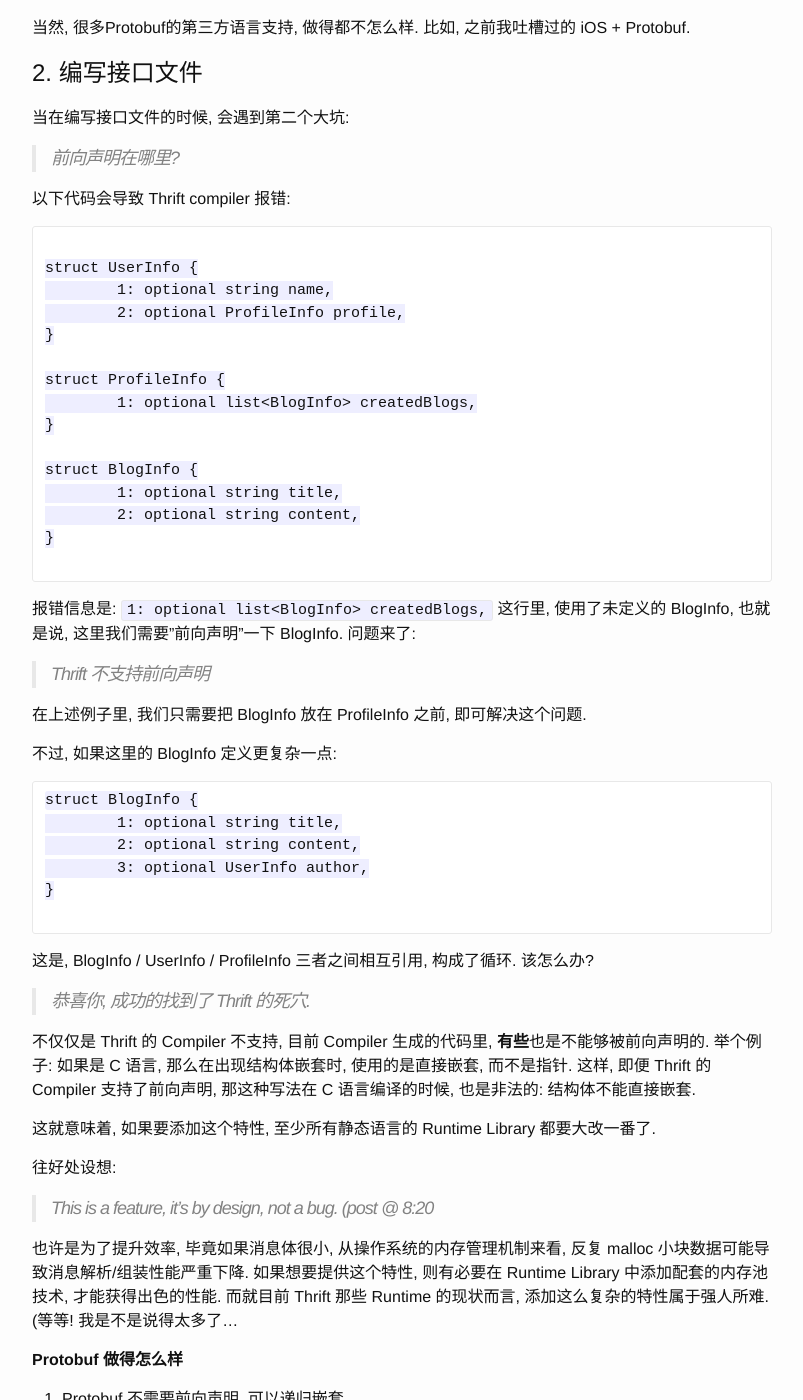
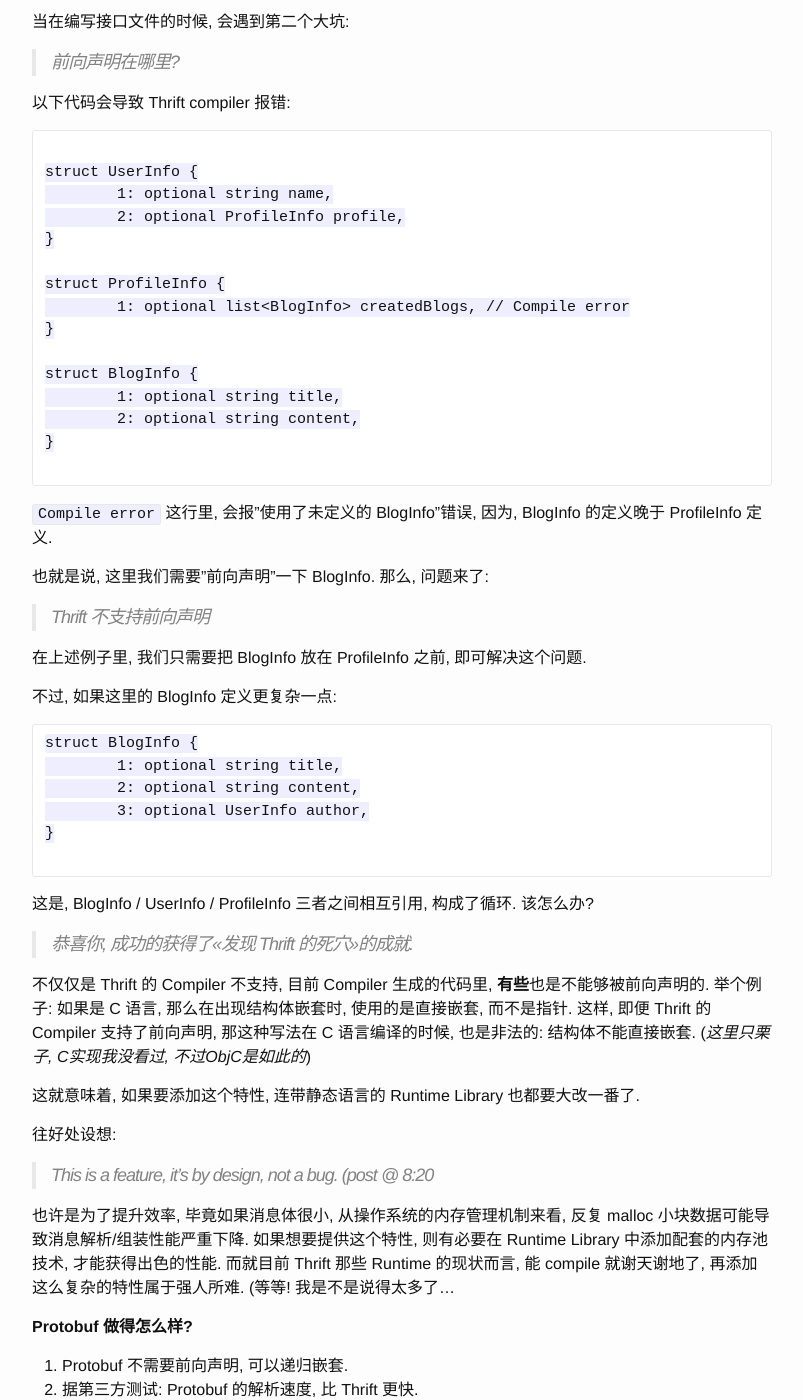
Before and after one commit to semicircle/semicircle.github.io, a Jekyll site: the page built from _posts/2015-01-19-thrift-get-away-from-pitfalls.markdown, in a window 1280 px wide and 1400 px high, scrolled down 1959 px. Shown: the whole window, without its empty margins (238-1041 px from the left). Built offline with Jekyll 4.4.1, drawn with Linux system fonts in a browser that asks for light colours; Markdown is read by kramdown in place of the engine named in the settings; some of the changed text lies outside the part shown.

Commit message:
the thrift article fixes

````diff
--- a/_posts/2015-01-19-thrift-get-away-from-pitfalls.markdown
+++ b/_posts/2015-01-19-thrift-get-away-from-pitfalls.markdown
@@ -6,29 +6,31 @@ comments: true
 categories: thrift protobuf iOS ruby
 ---
 
-# 什么是 Thrift
+####  什么是 Thrift
 
 > 也不知道谁规定的, 当写一篇技术分享博客的时候, 第一个大标题必须是"什么是XXX".
 
 The Apache Thrift software framework, for scalable cross-language services development, combines a software stack with a code generation engine to build services that work efficiently and seamlessly between C++, Java, Python, PHP, Ruby, Erlang, Perl, Haskell, C#, Cocoa, JavaScript, Node.js, Smalltalk, OCaml and Delphi and other languages.
 
-# 什么是爬坑行
+####  什么是爬坑行
 
 就是趟应用一个新技术时遇到的各种坑. Common pitfalls 用英文的话.
 
-# 时空座标
+####  时空座标
 
 既然是 爬坑, 那就具有一定的攻击性, 所以, 锁定座标很重要.
 
-### 软件版本
+**软件版本**
+
 1. thrift 0.9.2
 2. Mac OSX 10.9.X ~ 10.10.2
 
-### 时间区间
+**时间区间**
+
 2013.11.28 ~ 2015.2.3
 
 ---
-# 爬坑正式开始
+*那么前戏结束, 爬坑正式开始*
 
 # 1. 安装
 
@@ -79,7 +80,7 @@ Protobuf 面临相似的问题, 不过要简单许多: 只有3种语言, 运行
 
 Protobuf 不愧为 Google 主导的项目, 在 Mac 上编译, 测试, 不会有任何问题.
 
-当然, 很多Protobuf的第三方语言支持, 做得都不怎么样. 比如, 之前我吐槽过的 iOS + Protobuf.
+当然, 很多 Protobuf 的第三方语言支持, 做得都不怎么样. 比如, 之前我吐槽过的 iOS + Protobuf.
 
 # 2. 编写接口文件
 
@@ -97,7 +98,7 @@ struct UserInfo {
 }
 
 struct ProfileInfo {
-	1: optional list<BlogInfo> createdBlogs,
+	1: optional list<BlogInfo> createdBlogs, // Compile error
 }
 
 struct BlogInfo {
@@ -107,7 +108,9 @@ struct BlogInfo {
 
 ```
 
-报错信息是: `1: optional list<BlogInfo> createdBlogs,` 这行里, 使用了未定义的 BlogInfo, 也就是说, 这里我们需要"前向声明"一下 BlogInfo. 问题来了:
+`Compile error` 这行里, 会报"使用了未定义的 BlogInfo"错误, 因为, BlogInfo 的定义晚于 ProfileInfo 定义.
+
+也就是说, 这里我们需要"前向声明"一下 BlogInfo. 那么, 问题来了:
 
 > Thrift 不支持前向声明
 
@@ -126,19 +129,19 @@ struct BlogInfo {
 
 这是, BlogInfo / UserInfo / ProfileInfo 三者之间相互引用, 构成了循环. 该怎么办?
 
-> 恭喜你, 成功的找到了 Thrift 的死穴.
+> 恭喜你, 成功的获得了<<发现 Thrift 的死穴>>的成就.
 
-不仅仅是 Thrift 的 Compiler 不支持, 目前 Compiler 生成的代码里, **有些**也是不能够被前向声明的. 举个例子: 如果是 C 语言, 那么在出现结构体嵌套时, 使用的是直接嵌套, 而不是指针. 这样, 即便 Thrift 的 Compiler 支持了前向声明, 那这种写法在 C 语言编译的时候, 也是非法的: 结构体不能直接嵌套.
+不仅仅是 Thrift 的 Compiler 不支持, 目前 Compiler 生成的代码里, **有些**也是不能够被前向声明的. 举个例子: 如果是 C 语言, 那么在出现结构体嵌套时, 使用的是直接嵌套, 而不是指针. 这样, 即便 Thrift 的 Compiler 支持了前向声明, 那这种写法在 C 语言编译的时候, 也是非法的: 结构体不能直接嵌套. (*这里只栗子, C实现我没看过, 不过ObjC是如此的*)
 
-这就意味着, 如果要添加这个特性, 至少所有静态语言的 Runtime Library 都要大改一番了.
+这就意味着, 如果要添加这个特性, 连带静态语言的 Runtime Library 也都要大改一番了.
 
 往好处设想:
 
 > This is a feature, it's by design, not a bug. (post @ 8:20
 
-也许是为了提升效率, 毕竟如果消息体很小, 从操作系统的内存管理机制来看, 反复 malloc 小块数据可能导致消息解析/组装性能严重下降. 如果想要提供这个特性, 则有必要在 Runtime Library 中添加配套的内存池技术, 才能获得出色的性能. 而就目前 Thrift 那些 Runtime 的现状而言, 添加这么复杂的特性属于强人所难. (等等! 我是不是说得太多了...
+也许是为了提升效率, 毕竟如果消息体很小, 从操作系统的内存管理机制来看, 反复 malloc 小块数据可能导致消息解析/组装性能严重下降. 如果想要提供这个特性, 则有必要在 Runtime Library 中添加配套的内存池技术, 才能获得出色的性能. 而就目前 Thrift 那些 Runtime 的现状而言, 能 compile 就谢天谢地了, 再添加这么复杂的特性属于强人所难. (等等! 我是不是说得太多了...
 
-**Protobuf 做得怎么样**
+**Protobuf 做得怎么样?**
 
 1. Protobuf 不需要前向声明, 可以递归嵌套.
 2. 据第三方测试: Protobuf 的解析速度, 比 Thrift 更快.
````
Also changed, not shown: other parts of _posts/2015-01-19-thrift-get-away-from-pitfalls.markdown (+2 -2 lines).
